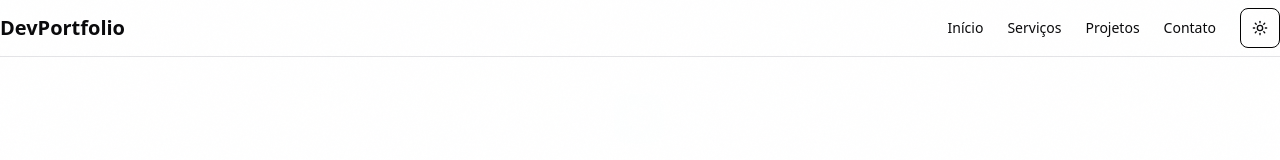
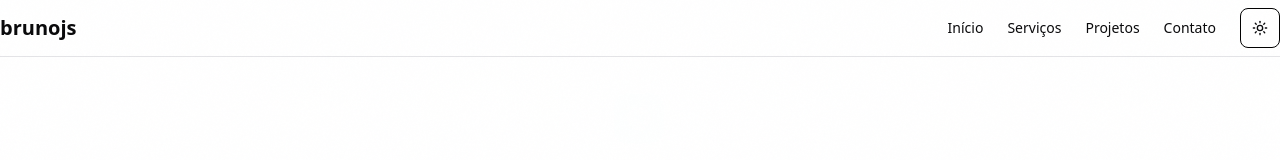
Before and after one commit to BrunoJSC/freelancer, a Next.js app: page / in a window 1280 px wide. Shown: the top 160 px of the page. Built offline with nearby package versions, Linux system fonts and the light colour scheme.

Commit message:
Alterando nome

```diff
--- a/components/header.tsx
+++ b/components/header.tsx
@@ -22,7 +22,7 @@
       <div className="container mx-auto flex h-14 items-center justify-between">
         <div className="flex items-center gap-2">
           <Link href="/" className="flex items-center space-x-2">
-            <span className="font-bold text-xl">DevPortfolio</span>
+            <span className="font-bold text-xl">brunojs</span>
           </Link>
         </div>
 
```
